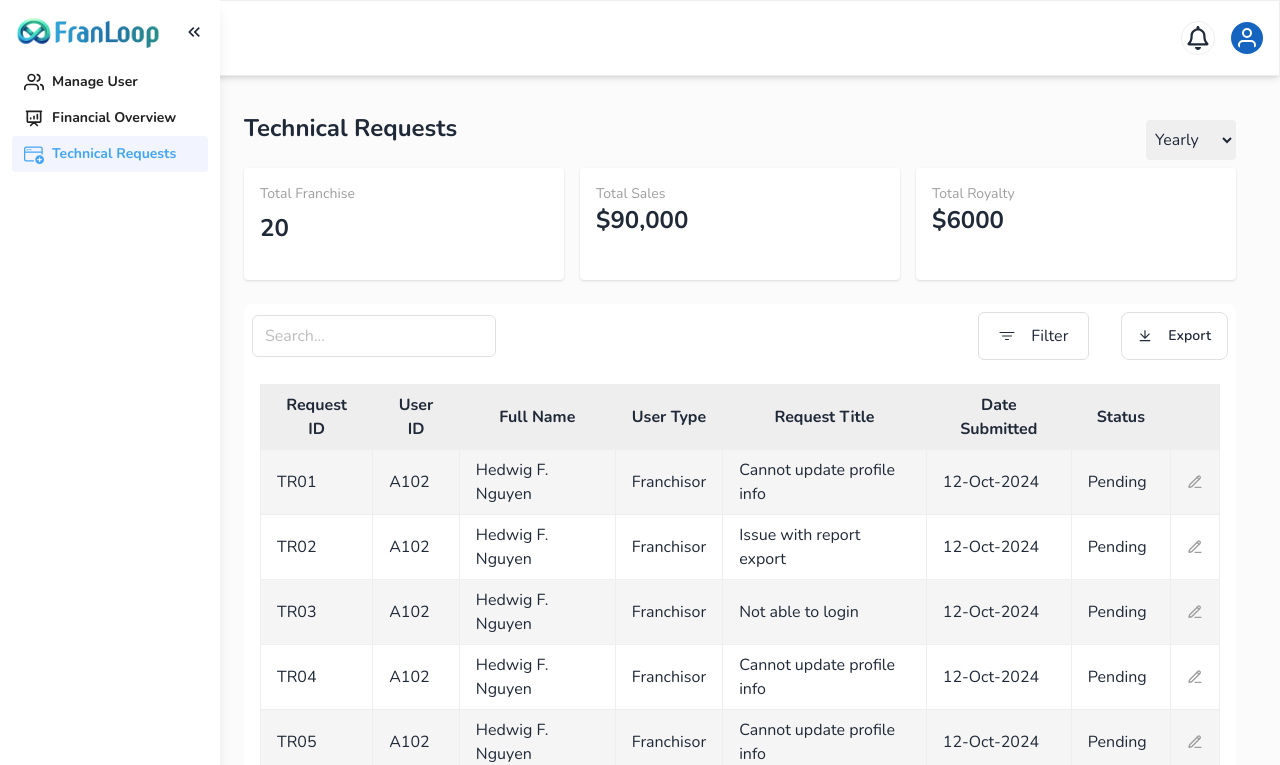
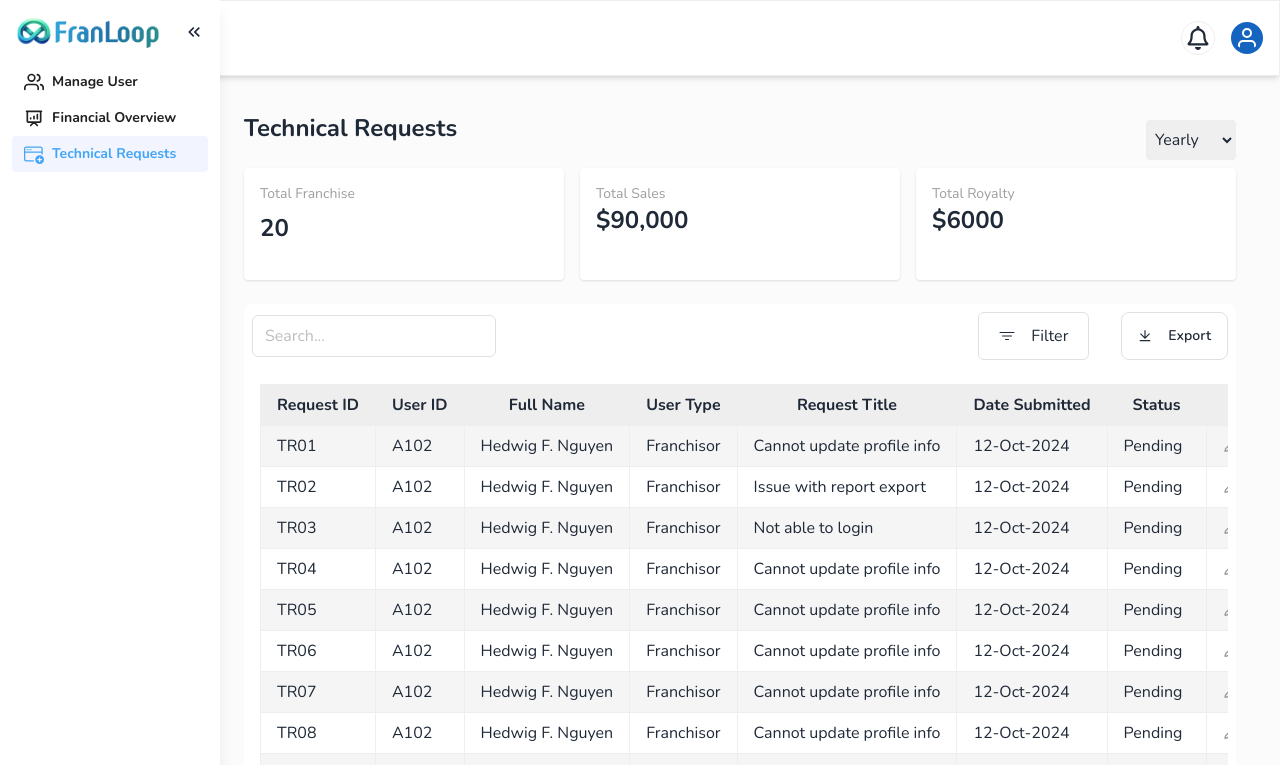
Before and after one commit to sheikhmuhammadzain/Franchise, a React (Vite) app: page /technical in a window 1280 px wide. Shown: the top 765 px of the page. Built offline with nearby package versions, Linux system fonts and the light colour scheme.

Commit message:
techincal table fix

```diff
--- a/src/Components/TechnicalTable.jsx
+++ b/src/Components/TechnicalTable.jsx
@@ -33,7 +33,7 @@ function TechnicalTable() {
   return (
     <div className="mx-auto overflow-scroll bg-white p-2 rounded">
 
-      <table className="w-full border-collapse rounded">
+      <table className="w-full border-collapse rounded whitespace-nowrap">
         <thead>
           <tr className="bg-gray-200">
             <th className="px-4 py-2 border">Request ID</th>
```
